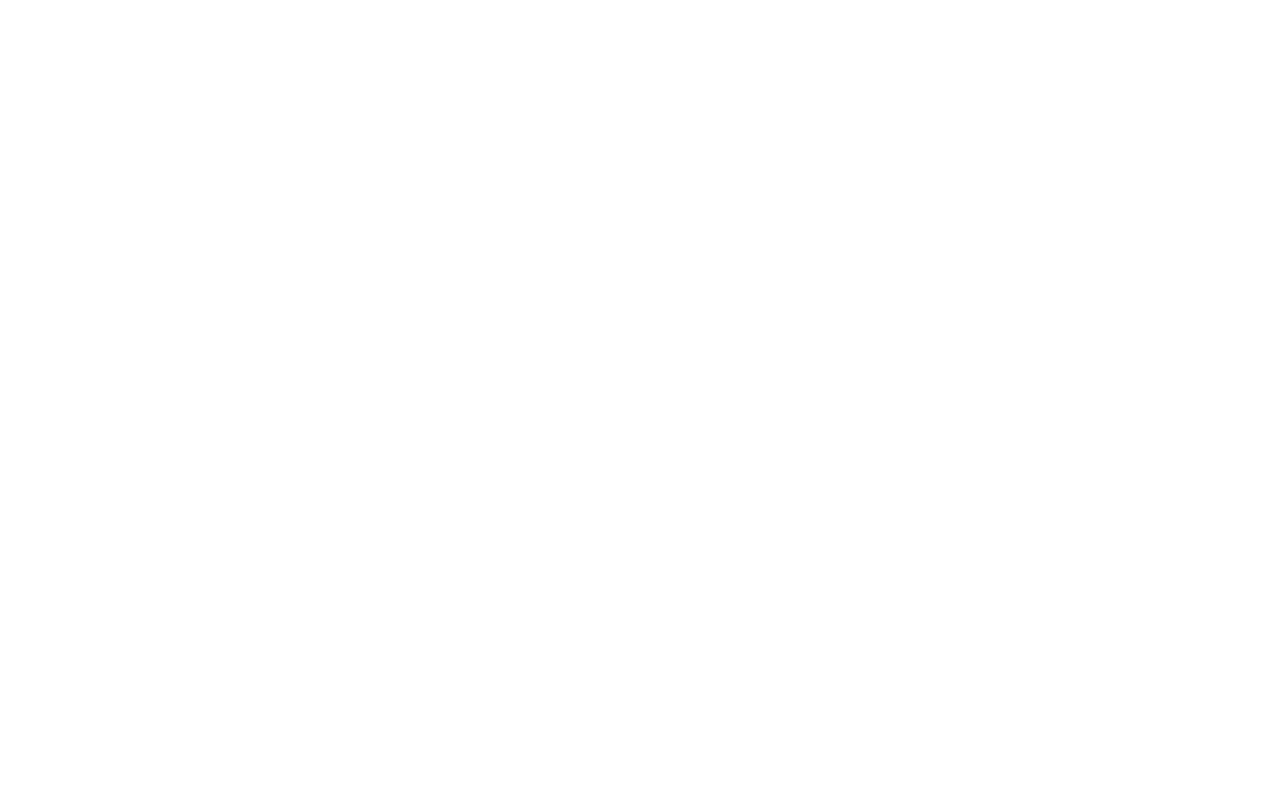
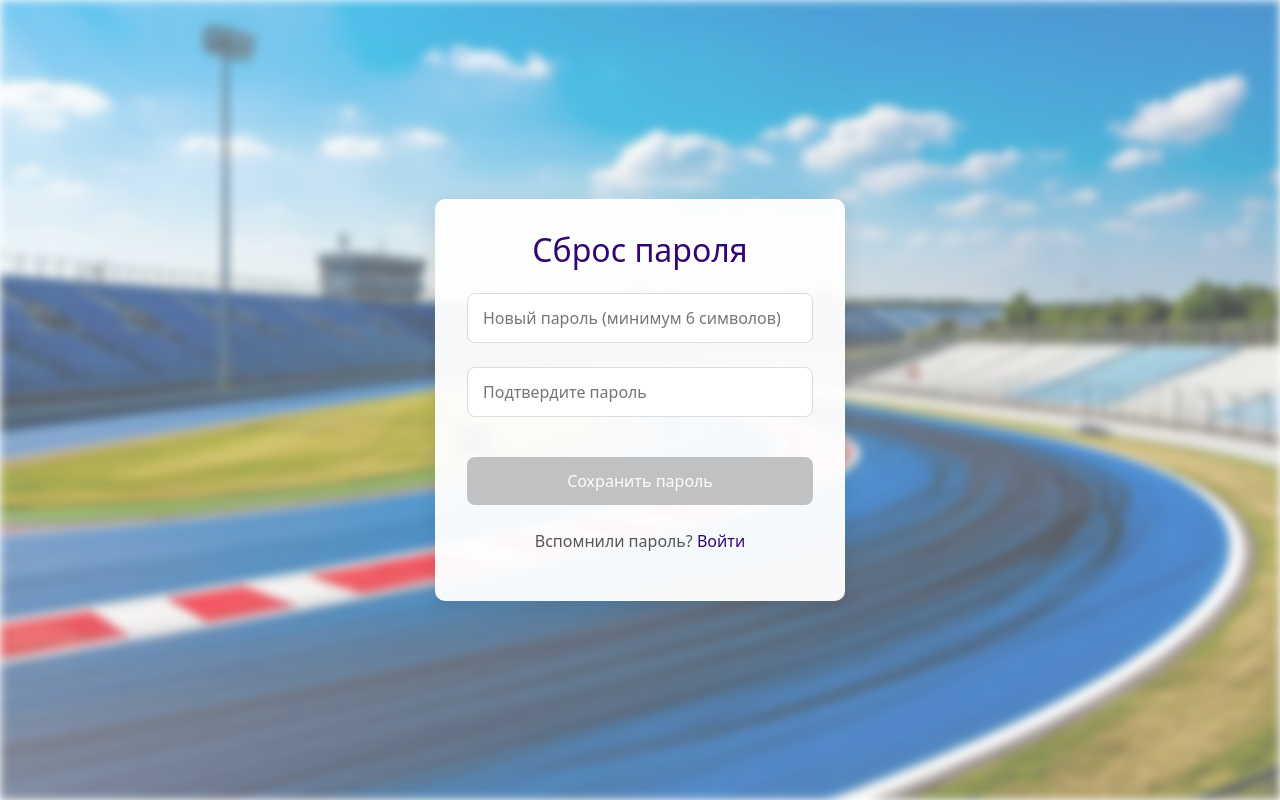
Before and after one commit to hiashyr/frontend, a React (Create React App) app: page /reset-password in a window 1280 px wide. Before the commit this address had no page. Built offline with nearby package versions, Linux system fonts and the light colour scheme.

Commit message:
Add_forgot_&_reset_password

```diff
--- a/src/App.tsx
+++ b/src/App.tsx
@@ -2,6 +2,8 @@ import { BrowserRouter, Routes, Route } from 'react-router-dom';
 import HomePage from './pages/HomePage';
 import LoginPage from './pages/LoginPage';
 import RegisterPage from './pages/RegisterPage';
+import ForgotPasswordPage from "./pages/ForgotPasswordPage";
+import ResetPasswordPage from "./pages/ResetPasswordPage";
 
 export default function App() {
   return (
@@ -10,6 +12,8 @@ export default function App() {
         <Route path="/" element={<HomePage />} />
         <Route path="/login" element={<LoginPage />} />
         <Route path="/register" element={<RegisterPage />} />
+        <Route path="/forgot-password" element={<ForgotPasswordPage />} />
+        <Route path="/reset-password" element={<ResetPasswordPage />} />
       </Routes>
     </BrowserRouter>
   );
--- a/src/components/Auth/AuthForm.jsx
+++ b/src/components/Auth/AuthForm.jsx
@@ -13,7 +13,8 @@ export default function AuthForm({
   linkText,
   linkPath,
   linkDescription,
-  isLoading = false
+  isLoading = false,
+  showForgotPassword = false // Новый пропс для отображения ссылки
 }) {
   return (
     <div className="auth-page-container">
@@ -54,12 +55,18 @@ export default function AuthForm({
               </div>
             ))}
 
+            {showForgotPassword && (
+              <div className="forgot-password-link">
+                <Link to="/forgot-password">Забыли пароль?</Link>
+              </div>
+            )}
+
             {error && <div className="form-error">{error}</div>}
 
             <button
               type="submit"
               className="submit-button"
-              disabled={isLoading || fields.some(f => f.value && !f.isValid)}
+              disabled={isLoading || fields.some(f => f.required && (!f.value || (f.isValid !== undefined && !f.isValid)))}
             >
               {isLoading ? 'Загрузка...' : submitText}
             </button>
--- a/src/pages/AuthPage.css
+++ b/src/pages/AuthPage.css
@@ -177,3 +177,146 @@
 .password-toggle + .validation-icon {
   right: 60px;
 }
+
+/* Добавляем после существующих стилей .auth-link */
+.auth-link.extra-link {
+  margin-top: 0.5rem;
+  margin-bottom: 0;
+}
+
+.auth-link.extra-link a {
+  color: #666;
+  font-weight: normal;
+}
+
+.auth-link.extra-link a:hover {
+  color: #330570;
+  text-decoration: underline;
+}
+
+.forgot-password-link {
+  text-align: right;
+  margin: -10px 0 15px 0;
+}
+
+.forgot-password-link a {
+  color: #1B1BB3;
+  font-size: 0.9rem;
+  text-decoration: none;
+}
+
+.forgot-password-link a:hover {
+  color: #330570;
+  text-decoration: underline;
+}
+
+.reset-password-container {
+  display: flex;
+  justify-content: center;
+  align-items: center;
+  min-height: 100vh;
+  background-color: #f5f7fa;
+  padding: 20px;
+}
+
+.reset-password-card {
+  background: white;
+  padding: 2rem;
+  border-radius: 12px;
+  box-shadow: 0 4px 20px rgba(0, 0, 0, 0.1);
+  width: 100%;
+  max-width: 450px;
+  text-align: center;
+}
+
+.reset-password-card h2 {
+  color: #330570;
+  margin-bottom: 1rem;
+}
+
+.instruction {
+  color: #666;
+  margin-bottom: 2rem;
+}
+
+.form-group {
+  margin-bottom: 1.5rem;
+  text-align: left;
+}
+
+.form-group label {
+  display: block;
+  margin-bottom: 0.5rem;
+  color: #444;
+  font-weight: 500;
+}
+
+.form-group input {
+  width: 100%;
+  padding: 12px 15px;
+  border: 1px solid #ddd;
+  border-radius: 8px;
+  font-size: 1rem;
+  transition: all 0.3s;
+}
+
+.form-group input:focus {
+  border-color: #330570;
+  box-shadow: 0 0 0 3px rgba(51, 5, 112, 0.1);
+  outline: none;
+}
+
+.submit-button {
+  width: 100%;
+  padding: 12px;
+  background-color: #330570;
+  color: white;
+  border: none;
+  border-radius: 8px;
+  font-size: 1rem;
+  cursor: pointer;
+  transition: background-color 0.3s;
+  margin-top: 1rem;
+}
+
+.submit-button:hover {
+  background-color: #2a0459;
+}
+
+.submit-button:disabled {
+  background-color: #aaa;
+  cursor: not-allowed;
+}
+
+.error-message {
+  color: #e74c3c;
+  margin: 1rem 0;
+  text-align: center;
+}
+
+.reset-password-success {
+  background: white;
+  padding: 2rem;
+  border-radius: 12px;
+  box-shadow: 0 4px 20px rgba(0, 0, 0, 0.1);
+  max-width: 450px;
+  width: 100%;
+}
+
+.reset-password-success h2 {
+  color: #28a745;
+  margin-bottom: 1rem;
+}
+
+.success-animation {
+  color: #28a745;
+  font-size: 3rem;
+  margin: 1.5rem 0;
+  animation: bounce 0.5s;
+}
+
+@keyframes bounce {
+  0%, 20%, 50%, 80%, 100% {transform: translateY(0);}
+  40% {transform: translateY(-20px);}
+  60% {transform: translateY(-10px);}
+}
--- /dev/null
+++ b/src/pages/ForgotPasswordPage.jsx
@@ -0,0 +1,69 @@
+import { useState } from 'react';
+import { Link } from 'react-router-dom';
+import API from '../services/api';
+import AuthForm from '../components/Auth/AuthForm';
+import './AuthPage.css';
+
+export default function ForgotPasswordPage() {
+  const [email, setEmail] = useState('');
+  const [message, setMessage] = useState('');
+  const [error, setError] = useState('');
+  const [isLoading, setIsLoading] = useState(false);
+
+  // Функция валидации email
+  const validateEmail = (email) => {
+    return /^[^\s@]+@[^\s@]+\.[^\s@]+$/.test(email);
+  };
+
+  const handleChange = (e) => {
+    setEmail(e.target.value);
+    setError('');
+  };
+
+  const fields = [
+    {
+      name: 'email',
+      type: 'email',
+      placeholder: 'Ваш email',
+      value: email,
+      onChange: handleChange,
+      required: true,
+      isValid: validateEmail(email),
+      error: email && !validateEmail(email) ? 'Некорректный email' : null
+    }
+  ];
+
+  const handleSubmit = async (e) => {
+    e.preventDefault();
+    if (!validateEmail(email)) {
+      setError('Введите корректный email');
+      return;
+    }
+
+    setIsLoading(true);
+    try {
+      await API.post('/auth/forgot-password', { email });
+      setMessage('Письмо с инструкциями отправлено на ваш email');
+    } catch (err) {
+      setError(err.response?.data?.error || 'Ошибка при отправке запроса');
+    } finally {
+      setIsLoading(false);
+    }
+  };
+
+  return (
+    <AuthForm
+      title="Восстановление пароля"
+      fields={fields}
+      submitText={isLoading ? 'Отправка...' : 'Отправить'}
+      error={error}
+      onSubmit={handleSubmit}
+      linkDescription="Вспомнили пароль?"
+      linkText="Войти"
+      linkPath="/login"
+      isLoading={isLoading}
+    >
+      {message && <div className="success-message">{message}</div>}
+    </AuthForm>
+  );
+}
--- a/src/pages/LoginPage.jsx
+++ b/src/pages/LoginPage.jsx
@@ -120,6 +120,7 @@ export default function LoginPage() {
       linkText="Зарегистрируйтесь"
       linkPath="/register"
       isLoading={isLoading}
+      showForgotPassword={true} // Включаем отображение ссылки
     />
   );
 }
--- /dev/null
+++ b/src/pages/ResetPasswordPage.jsx
@@ -0,0 +1,105 @@
+import { useState } from 'react';
+import { useNavigate, useSearchParams } from 'react-router-dom';
+import API from '../services/api';
+import AuthForm from '../components/Auth/AuthForm';
+import './AuthPage.css';
+
+export default function ResetPasswordPage() {
+  const [searchParams] = useSearchParams();
+  const token = searchParams.get('token');
+  const [newPassword, setNewPassword] = useState('');
+  const [confirmPassword, setConfirmPassword] = useState('');
+  const [error, setError] = useState('');
+  const [success, setSuccess] = useState(false);
+  const [isLoading, setIsLoading] = useState(false);
+  const navigate = useNavigate();
+
+  const handleSubmit = async (e) => {
+    e.preventDefault();
+
+    if (newPassword !== confirmPassword) {
+      setError('Пароли не совпадают');
+      return;
+    }
+
+    if (newPassword.length < 6) {
+      setError('Пароль должен содержать минимум 6 символов');
+      return;
+    }
+
+    setIsLoading(true);
+    try {
+      await API.post('/auth/reset-password', {
+        token,
+        newPassword
+      });
+      setSuccess(true);
+      setTimeout(() => navigate('/login'), 3000);
+    } catch (err) {
+      console.error('Reset password error:', err);
+      setError(err.response?.data?.error || 'Ошибка при сбросе пароля');
+    } finally {
+      setIsLoading(false);
+    }
+  };
+
+  if (success) {
+    return (
+      <div className="auth-page-container">
+        <div className="auth-form-container">
+          <div className="auth-form">
+            <h2>Пароль успешно изменен!</h2>
+            <div className="success-message">
+              <p>Вы будете перенаправлены на страницу входа через 3 секунды...</p>
+              <div className="success-animation">✓</div>
+            </div>
+          </div>
+        </div>
+      </div>
+    );
+  }
+
+  const fields = [
+    {
+      name: 'newPassword',
+      type: 'password',
+      placeholder: 'Новый пароль (минимум 6 символов)',
+      value: newPassword,
+      onChange: (e) => {
+        setNewPassword(e.target.value);
+        setError('');
+      },
+      required: true,
+      minLength: 6,
+      isValid: newPassword.length >= 6,
+      error: newPassword && newPassword.length < 6 ? 'Слишком короткий пароль' : null
+    },
+    {
+      name: 'confirmPassword',
+      type: 'password',
+      placeholder: 'Подтвердите пароль',
+      value: confirmPassword,
+      onChange: (e) => {
+        setConfirmPassword(e.target.value);
+        setError('');
+      },
+      required: true,
+      isValid: newPassword === confirmPassword && confirmPassword !== '',
+      error: confirmPassword && newPassword !== confirmPassword ? 'Пароли не совпадают' : null
+    }
+  ];
+
+  return (
+    <AuthForm
+      title="Сброс пароля"
+      fields={fields}
+      submitText={isLoading ? 'Сохранение...' : 'Сохранить пароль'}
+      error={error}
+      onSubmit={handleSubmit}
+      linkDescription="Вспомнили пароль?"
+      linkText="Войти"
+      linkPath="/login"
+      isLoading={isLoading}
+    />
+  );
+}
```
